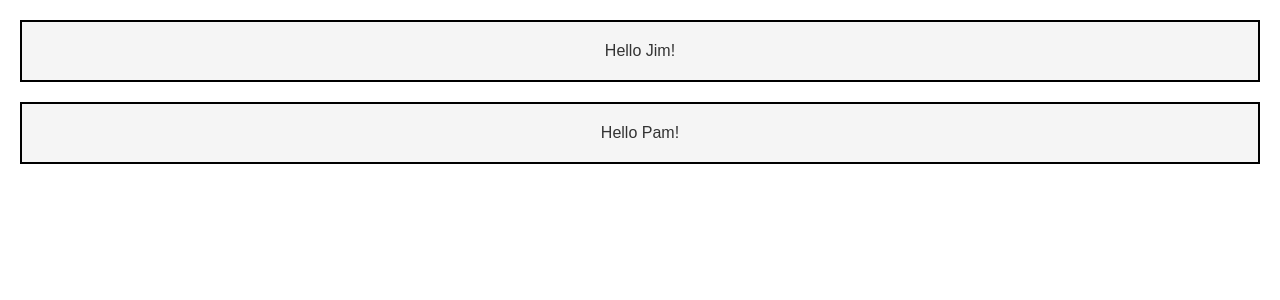
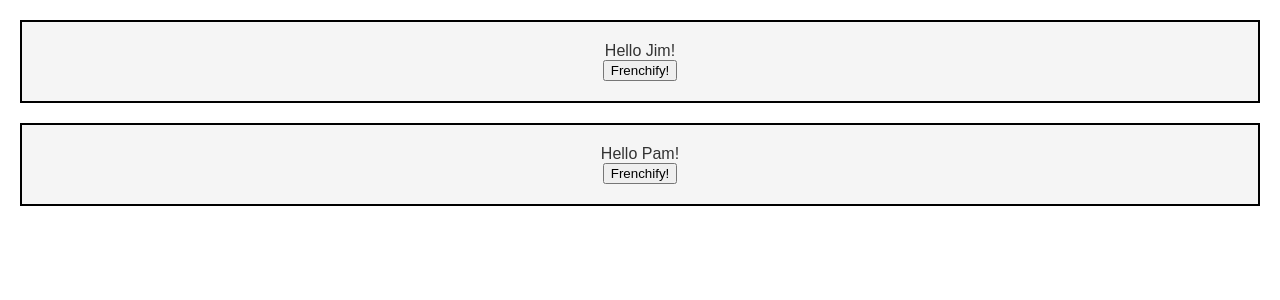
Before and after one commit to Quicksaver/react-test-1, a React (Create React App) app: page / in a window 1280 px wide. Shown: the top 300 px of the page. Built offline with nearby package versions, Linux system fonts and the light colour scheme.

Commit message:
interactive state for each specific component

```diff
--- a/src/HelloWorld.js
+++ b/src/HelloWorld.js
@@ -5,11 +5,21 @@ class HelloWorld extends Component {
     constructor(props) {
         super(props);
         this.state = { greeting: 'Hello' };
+
+        this.frenchify = this.frenchify.bind(this);
+    }
+
+    frenchify() {
+        this.setState({ greeting: 'Bonjour' });
     }
 
     render() {
         return (
-            <div className="HelloWorld">{this.state.greeting} {this.props.name}!</div>
+            <div className="HelloWorld">
+                {this.state.greeting} {this.props.name}!
+                <br/>
+                <button onClick={this.frenchify}>Frenchify!</button>
+            </div>
         );
     }
 }
```
